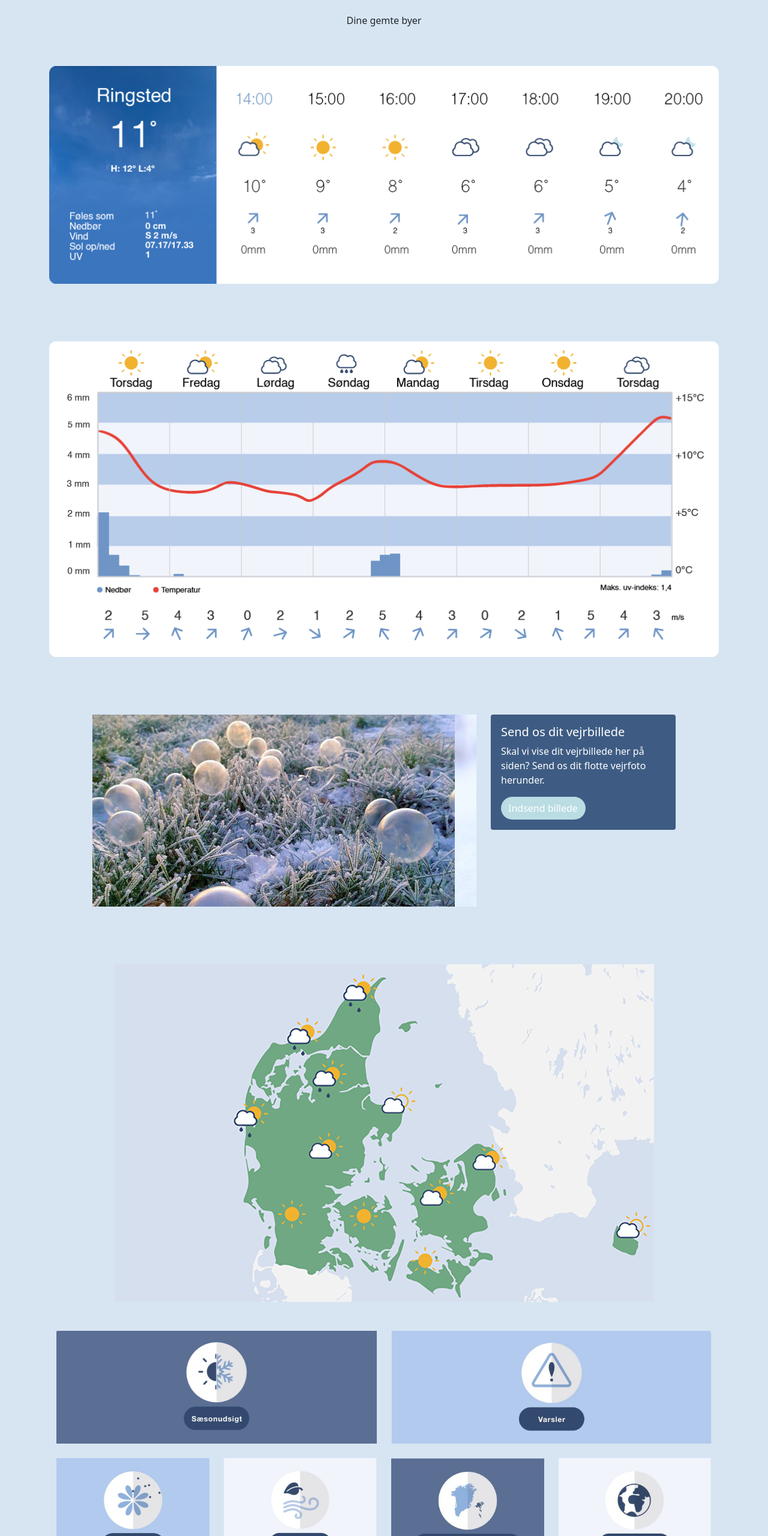
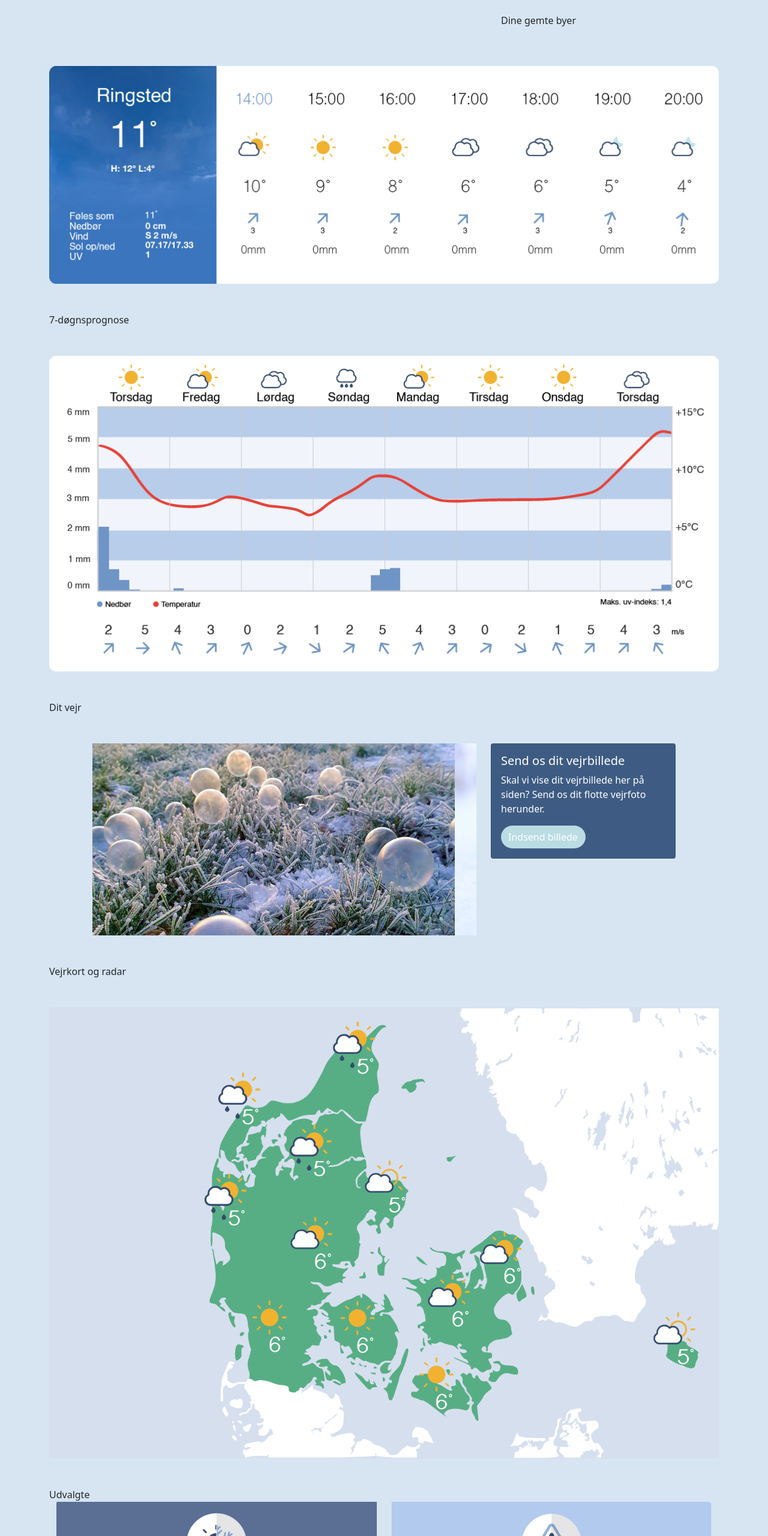
Before and after one commit to rikkenora/tema2.1, a website: page index.html in a window 1280 px wide. Shown: the part 240-2800 px from the top of the page at 60% size. Drawn offline with nearby package versions, Linux system fonts and the light colour scheme.

Commit message:
tekst og nyt vejrkort

```diff
--- a/index.html
+++ b/index.html
@@ -26,7 +26,7 @@
 <nav id="header">
 	<div class="d-flex" style="background-color: #354B6C">
 		<div class="p-3 l-2" style="margin-left: 20px">
-			<img src="images/dmilogo.png" height="60">
+			<img src="images/dmilogo.png" height="20">
 		</div>
 		<div class="me-auto p-4" style="width: 300px">
 
@@ -101,19 +101,18 @@
 							<a href="#"><p><i class="fas fa-chevron-right"></i> Søg indhold på DMI</p></a>
 						</b>
 					</div>
-
 				</div><!-- modal-content -->
 			</div><!-- modal-dialog -->
 		</div><!-- modal -->
 	</div>
 	</div>
-
-	<p class="text-center">Dine gemte byer</p>
+	<p class="text-end w-75">Dine gemte byer</p>
 </nav>
 <div class="container">
 <div class="7doegn d-flex justify-content-center ">
 	<img src="images/aktuel%20web.png" height="auto" class="img-fluid m-5 d-none d-md-block" alt="Responsive image"/>
 </div>
+	<div class="text-lg-start">7-døgnsprognose</div>
 <div class="7doegn d-flex justify-content-center ">
 	<img src="images/graf.png" height="auto" class="img-fluid m-5 d-none d-md-block" alt="Responsive image"/>
 </div>
@@ -127,6 +126,7 @@
 <div class="mobilby d-flex justify-content-center ">
 	<img src="images/eksempel%202.png" class="img-fluid m-5 d-md-none" alt="Responsive image"/>
 </div>
+	<div class="text-lg-start">Dit vejr</div>
 <div class="container">
 	<div class="row d-flex m-5 d-flex justify-content-center">
 		<div class="col-8 row-1">
@@ -155,9 +155,11 @@
 		</div>
 	</div>
 </div>
+	<div class="text-lg-start">Vejrkort og radar</div>
 <div class="7doegn d-flex justify-content-center ">
-		<img src="images/vejrkort.png" height="auto" class="img-fluid m-5 d-none d-md-block" alt="Responsive image"/>
+		<img src="images/kort%20med%20grader.png" height="auto" class="img-fluid m-5 d-none d-md-block" alt="Responsive image"/>
 </div>
+	<div class="text-md-start-start ">Udvalgte</div>
 <div class="container">
 	<div class="row d-flex">
 		<div class="col-6 row-cols-1">
```
Also changed, not shown: images/kort med grader.png (added).
